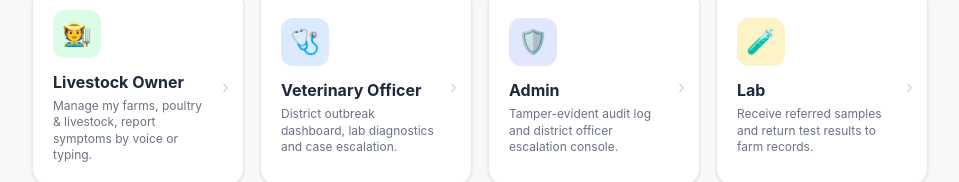
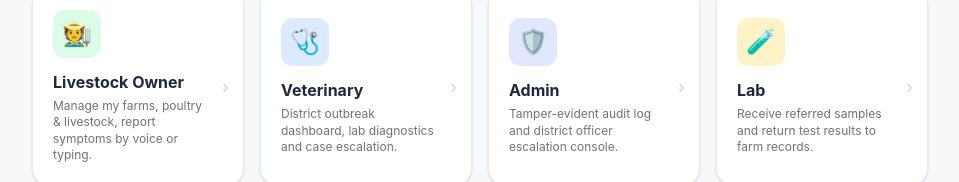
Before and after one commit to canada3550varsha/Animal-Gaurd, a React (Vite) app: page / in a window 1280 px wide. Shown: the part 427-609 px from the top of the page, without its empty margins (160-1119 px from the left). Built offline with nearby package versions, Linux system fonts and the light colour scheme; no server answers.

Commit message:
Rename the vet role label from 'Veterinary Officer' to 'Veterinary' on the login page, sidebar chip and profile (with matching hi/mr translations). build + unit pass.

```diff
--- a/src/components/ui/AppShell.jsx
+++ b/src/components/ui/AppShell.jsx
@@ -5,7 +5,7 @@ import { T, LANGUAGES } from "../../data/i18n.js";
 
 const ROLE_LABEL = {
   farmer: "Livestock Owner",
-  vet: "Veterinary Officer",
+  vet: "Veterinary",
   admin: "District Admin",
   lab: "Lab Analyst",
 };
--- a/src/data/i18n.js
+++ b/src/data/i18n.js
@@ -31,7 +31,7 @@ const DICT = {
     "Livestock · Poultry surveillance": "पशुधन · मुर्गीपालन निगरानी",
     "Demo / Information": "डेमो / जानकारी",
     "Livestock Owner": "पशुपालक",
-    "Veterinary Officer": "पशुचिकित्सा अधिकारी",
+    "Veterinary": "पशुचिकित्सक",
     "District Admin": "जिला प्रशासक",
     "Lab Analyst": "लैब विश्लेषक",
     Architecture: "आर्किटेक्चर",
@@ -333,7 +333,7 @@ const DICT = {
     "Livestock · Poultry surveillance": "पशुधन · कुक्कुट देखरेख",
     "Demo / Information": "डेमो / माहिती",
     "Livestock Owner": "पशुपालक",
-    "Veterinary Officer": "पशुवैद्यकीय अधिकारी",
+    "Veterinary": "पशुवैद्यक",
     "District Admin": "जिल्हा प्रशासक",
     "Lab Analyst": "लॅब विश्लेषक",
     Architecture: "आर्किटेक्चर",
--- a/src/pages/LandingScreen.jsx
+++ b/src/pages/LandingScreen.jsx
@@ -16,7 +16,7 @@ const ROLES = [
   {
     key: "vet",
     icon: "🩺",
-    title: "Veterinary Officer",
+    title: "Veterinary",
     desc: "District outbreak dashboard, lab diagnostics and case escalation.",
     accent: "bg-blue-100",
   },
--- a/src/pages/ProfileScreen.jsx
+++ b/src/pages/ProfileScreen.jsx
@@ -7,7 +7,7 @@ import { T } from "../data/i18n.js";
 
 const ROLE_LABEL = {
   farmer: "Livestock Owner",
-  vet: "Veterinary Officer",
+  vet: "Veterinary",
   admin: "District Admin",
   lab: "Lab Analyst",
 };
```
